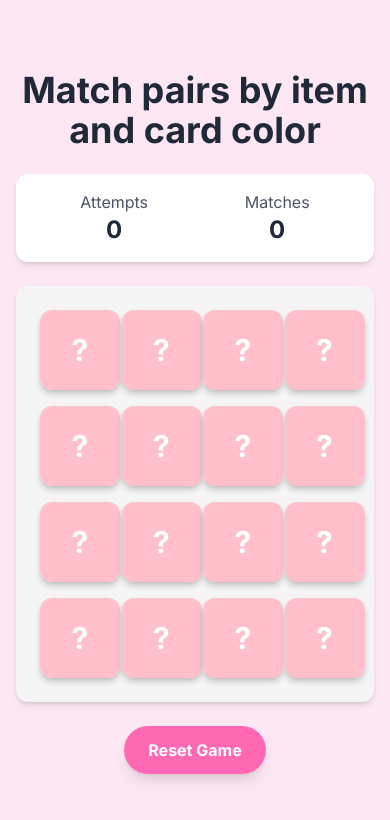
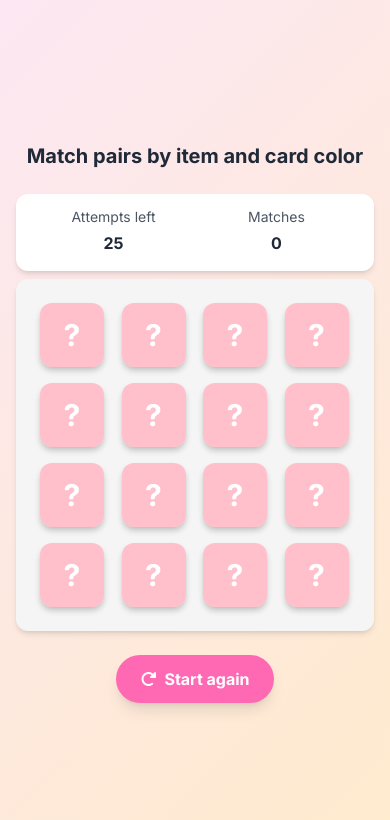
Before and after one commit to monikaplutadesign-it/double-sweet-match-, a plain HTML site: page index.html in a window 390 px wide. Drawn offline with nearby package versions, Linux system fonts and the light colour scheme.

Commit message:
Add files via upload

```diff
--- a/index.html
+++ b/index.html
@@ -7,10 +7,16 @@
     <!-- Tailwind CSS for styling -->
     <script src="https://cdn.tailwindcss.com"></script>
     <link href="https://fonts.googleapis.com/css2?family=Inter:wght@400;700&display=swap" rel="stylesheet">
+    <!-- Font Awesome for the reload icon -->
+    <link rel="stylesheet" href="https://cdnjs.cloudflare.com/ajax/libs/font-awesome/6.0.0-beta3/css/all.min.css">
     <style>
         body {
             font-family: 'Inter', sans-serif;
-            background-color: #fce7f3; /* Light pink background */
+            background: linear-gradient(135deg, #fce7f3 0%, #ffebcd 100%);
+            min-height: 100vh;
+            display: flex;
+            align-items: center;
+            justify-content: center;
         }
         .card-container {
             perspective: 1000px;
@@ -164,17 +170,55 @@
             text-align: center;
             box-shadow: 0 8px 16px rgba(0, 0, 0, 0.2);
         }
+        .text-orange {
+            color: #f97316;
+        }
+        /* Responsive styles for game board */
+        @media (max-width: 640px) {
+            .card-face {
+                font-size: 1.5rem;
+            }
+            .card-front {
+                font-size: 0.75rem;
+            }
+            .grid-cols-4 {
+                gap: 0.5rem;
+            }
+            .w-20 {
+                width: 4rem;
+                height: 4rem;
+            }
+        }
+        /* New responsive adjustments */
+        .game-info-responsive {
+            display: flex;
+            flex-direction: row;
+            justify-content: space-around;
+            align-items: center;
+            flex-wrap: wrap;
+        }
+        .game-info-responsive > div {
+            flex: 1 1 50%;
+            text-align: center;
+            padding: 0.5rem;
+        }
+        .game-info-responsive p {
+            font-size: 1rem;
+        }
+        .game-info-responsive p:first-child {
+            font-size: 0.875rem;
+        }
     </style>
 </head>
-<body class="bg-[#fce7f3] flex items-center justify-center min-h-screen">
+<body>
 
     <div class="container mx-auto p-4 max-w-lg">
-        <h1 class="text-4xl font-bold text-center mb-6 text-gray-800">Match pairs by item and card color</h1>
+        <h1 class="text-xl sm:text-4xl font-bold text-center mb-6 text-gray-800">Match pairs by item and card color</h1>
 
-        <div id="game-info" class="flex justify-around items-center mb-6 p-4 bg-white rounded-xl shadow-md">
+        <div id="game-info" class="game-info-responsive mb-2 py-1 px-4 bg-white rounded-xl shadow-md relative">
             <div class="text-center">
-                <p class="text-gray-600">Attempts</p>
-                <p id="moves" class="text-2xl font-bold text-gray-800">0</p>
+                <p class="text-gray-600">Attempts left</p>
+                <p id="moves" class="text-2xl font-bold text-gray-800">25</p>
             </div>
             <div class="text-center">
                 <p class="text-gray-600">Matches</p>
@@ -187,7 +231,10 @@
         </div>
 
         <div class="flex justify-center mt-6">
-            <button id="reset-button" class="bg-[#ff69b4] text-white font-bold py-3 px-6 rounded-full shadow-lg hover:bg-[#ff1493] transition duration-300 transform hover:scale-105">Reset Game</button>
+            <button id="reset-button" class="bg-[#ff69b4] text-white font-bold py-3 px-6 rounded-full shadow-lg hover:bg-[#ff1493] transition duration-300 transform hover:scale-105 flex items-center space-x-2">
+                <i class="fas fa-redo-alt"></i>
+                <span>Start again</span>
+            </button>
         </div>
 
         <!-- Win Modal -->
@@ -196,6 +243,15 @@
                 <h2 class="text-3xl font-bold text-gray-800 mb-4">You won!</h2>
                 <p class="text-xl text-gray-600 mb-2">Your Score: <span id="final-score" class="font-bold"></span></p>
                 <button id="modal-play-again" class="bg-[#ff1493] text-white font-bold py-2 px-4 rounded-full mt-4 hover:bg-[#ff69b4] transition duration-300">Play Again</button>
+            </div>
+        </div>
+
+        <!-- Loss Modal -->
+        <div id="lose-modal" class="modal hidden">
+            <div class="modal-content">
+                <h2 class="text-3xl font-bold text-gray-800 mb-4">You Lost!</h2>
+                <p class="text-xl text-gray-600 mb-2">Your attempts exceeded the limit.</p>
+                <button id="modal-play-again-lose" class="bg-[#ff1493] text-white font-bold py-2 px-4 rounded-full mt-4 hover:bg-[#ff69b4] transition duration-300">Play Again</button>
             </div>
         </div>
 
@@ -208,19 +264,23 @@
             const matchesDisplay = document.getElementById('matches');
             const resetButton = document.getElementById('reset-button');
             const winModal = document.getElementById('win-modal');
+            const loseModal = document.getElementById('lose-modal');
             const finalScoreDisplay = document.getElementById('final-score');
             const modalPlayAgainButton = document.getElementById('modal-play-again');
+            const modalPlayAgainLoseButton = document.getElementById('modal-play-again-lose');
 
             const sparkleColors = ['#f5f5dc', '#ffd700', '#c5b358'];
+            const MAX_ATTEMPTS = 25;
+            const WARNING_ATTEMPTS_LEFT = 5;
 
             const pancakePairs = [
                 { color: 'yellow', topping: '🍓', style: 'pancake-1' },
                 { color: 'pink', topping: '🍫', style: 'pancake-2' },
-                { color: 'bronze', topping: '🍯', style: 'pancake-3' },
+                { color: 'bronze', topping: '🍪', style: 'pancake-3' },
                 { color: 'yellow', topping: '🍫', style: 'pancake-4' },
-                { color: 'pink', topping: '🍯', style: 'pancake-5' },
-                { color: 'bronze', topping: '🍬', style: 'pancake-6' },
-                { color: 'yellow', topping: '🍬', style: 'pancake-7' },
+                { color: 'pink', topping: '🍪', style: 'pancake-5' },
+                { color: 'bronze', topping: '🍭', style: 'pancake-6' },
+                { color: 'yellow', topping: '🍭', style: 'pancake-7' },
                 { color: 'pink', topping: '🍓', style: 'pancake-8' },
             ];
 
@@ -231,6 +291,17 @@
             let firstCard, secondCard;
             let attempts = 0;
             let matchesFound = 0;
+
+            function updateAttemptsDisplay() {
+                const attemptsLeft = MAX_ATTEMPTS - attempts;
+                movesDisplay.textContent = attemptsLeft;
+
+                if (attemptsLeft <= WARNING_ATTEMPTS_LEFT) {
+                    movesDisplay.classList.add('text-orange');
+                } else {
+                    movesDisplay.classList.remove('text-orange');
+                }
+            }
 
             function shuffle(array) {
                 for (let i = array.length - 1; i > 0; i--) {
@@ -244,7 +315,7 @@
                 gameBoard.innerHTML = '';
                 shuffle(cards).forEach(card => {
                     const cardElement = document.createElement('div');
-                    cardElement.classList.add('card', 'card-container', 'w-20', 'h-20', 'sm:w-24', 'sm:h-24', 'cursor-pointer', 'relative');
+                    cardElement.classList.add('card', 'card-container', 'w-16', 'h-16', 'sm:w-24', 'sm:h-24', 'cursor-pointer', 'relative');
                     cardElement.dataset.color = card.color;
                     cardElement.dataset.topping = card.topping;
                     cardElement.innerHTML = `
@@ -276,7 +347,13 @@
 
                 secondCard = this;
                 attempts++;
-                movesDisplay.textContent = attempts;
+                updateAttemptsDisplay();
+
+                if (attempts >= MAX_ATTEMPTS) {
+                    showLoseMessage();
+                    return;
+                }
+
                 checkForMatch();
             }
 
@@ -324,6 +401,10 @@
                 finalScoreDisplay.textContent = score;
                 winModal.classList.remove('hidden');
                 addConfettiEffect();
+            }
+
+            function showLoseMessage() {
+                loseModal.classList.remove('hidden');
             }
 
             function calculateScore(attempts) {
@@ -377,15 +458,17 @@
             function resetGame() {
                 attempts = 0;
                 matchesFound = 0;
-                movesDisplay.textContent = attempts;
+                updateAttemptsDisplay();
                 matchesDisplay.textContent = matchesFound;
                 resetBoard();
                 createCards();
                 winModal.classList.add('hidden');
+                loseModal.classList.add('hidden');
             }
 
             resetButton.addEventListener('click', resetGame);
             modalPlayAgainButton.addEventListener('click', resetGame);
+            modalPlayAgainLoseButton.addEventListener('click', resetGame);
 
             resetGame();
         });
```
